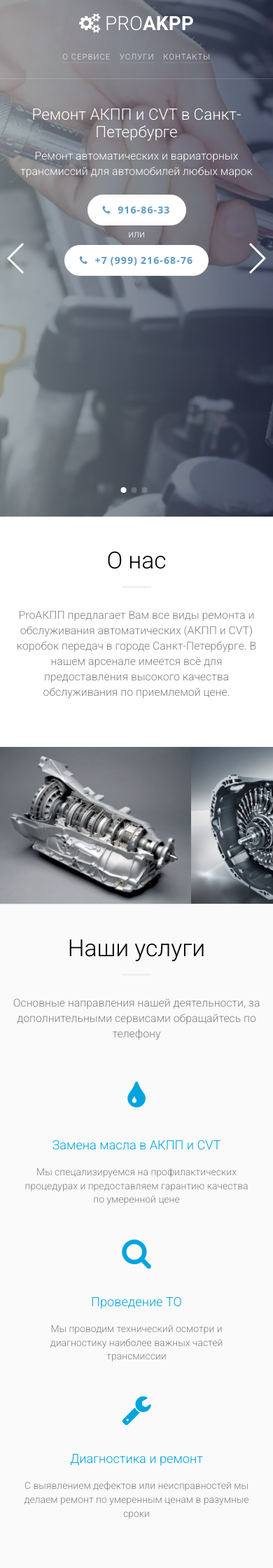
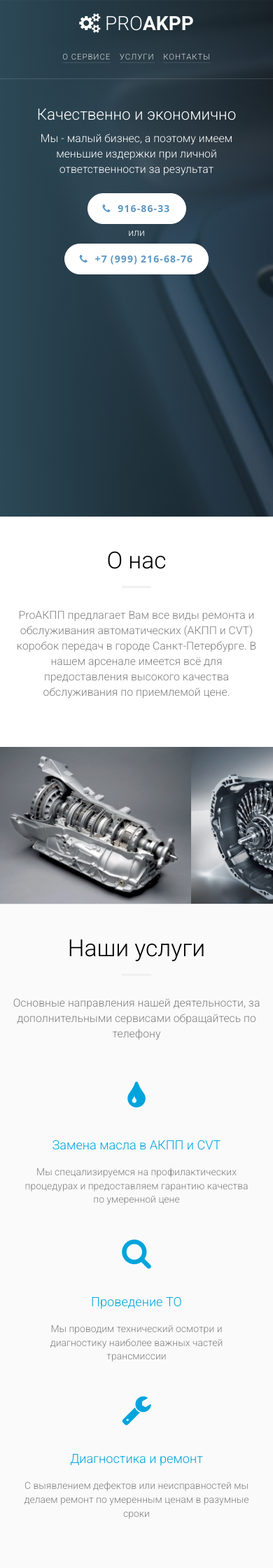
Before and after one commit to web-being/proakpp, a Jekyll site: the page built from index.html, in a window 390 px wide. Shown: the top 2240 px of the page at 70% size. Built offline with Jekyll 4.4.1, drawn with Linux system fonts in a browser that asks for light colours; some of the changed text lies outside the part shown.

Commit message:
Fix content

```diff
--- a/_includes/articles.html
+++ b/_includes/articles.html
@@ -28,8 +28,10 @@
 			</article>{% endfor %}
 		</div>
 
+		<!--
 		<footer class="section-footer">
 			<button class="button">Показать еще</button>
 		</footer>
+		-->
 	</div>
 </section>
--- a/_includes/contacts.html
+++ b/_includes/contacts.html
@@ -58,13 +60,13 @@
 			<address class="section-map-address">
 				ул. Передовиков 8А, Санкт-Петербург<br/>
 				195426<br/>
-				<a href="">Показать на картах гугл</a>
+				<a href="http://maps.google.com/?q=ул. Передовиков 8А, Санкт-Петербург">Показать на картах гугл</a>
 			</address>
 
 			<h3 class="section-map-subtitle">Телефон:</h3>
 			<p class="section-map-phone">
-				<a href="tel:9168633">916-86-33</a> Павел<br/>
-				<a href="tel:+79992166876">+7 999-216-68-76</a> Антон<br/>
+				<a href="tel:9168633">916-86-33</a>, Павел<br/>
+				<a href="tel:+79992166876">+7 999-216-68-76</a>, Антон<br/>
 			</p>
 
 			<h3 class="section-map-subtitle">Почта:</h3>
--- a/_includes/intro.html
+++ b/_includes/intro.html
@@ -68,6 +68,8 @@
 				prevButton: '.section-intro-slider .swiper-button-prev',
 				paginationClickable: true,
 				spaceBetween: 0,
+				autoplay: 3000,
+				speed: 1000,
 
 				pagination: '.section-intro-slider .swiper-pagination',
 				effect: 'fade'
--- a/_includes/testimonials.html
+++ b/_includes/testimonials.html
@@ -12,7 +12,7 @@
 					</div>
 					<div class="section-testimonial-author">
 						<a href="#vk" class="section-testimonial-link">
-							<img src="https://randomuser.me/api/portraits/men/33.jpg" class="section-testimonial-image"/>
+							<img src="https://randomuser.me/api/portraits/men/14.jpg" class="section-testimonial-image"/>
 							<div class="section-testimonial-name">Сергей Григорьев</div>
 							<div class="section-testimonial-bio">Владелец малого бизнеса, Мерседес XL-100</div>
 						</a>
@@ -20,25 +20,25 @@
 				</div>
 				<div class="swiper-slide section-testimonial">
 					<div class="section-testimonial-text">
-						«Чинил коробку своего XL-200. Сделали в срок, все работает, сэкономил в сравнении с официальным сервисом. Ребята молодцы, рекомендую.»
+						«Порекомендовали знакомые. Гараж находится в не самом удобном месте, но ребята делают на удивление хорошо.»
 					</div>
 					<div class="section-testimonial-author">
 						<a href="#vk" class="section-testimonial-link">
-							<img src="https://randomuser.me/api/portraits/men/33.jpg" class="section-testimonial-image"/>
-							<div class="section-testimonial-name">Сергей Григорьев</div>
-							<div class="section-testimonial-bio">Владелец малого бизнеса, Мерседес XL-100</div>
+							<img src="https://randomuser.me/api/portraits/men/79.jpg" class="section-testimonial-image"/>
+							<div class="section-testimonial-name">Василий Шлицов</div>
+							<div class="section-testimonial-bio">Аналитик, Ниссан Тиана 4</div>
 						</a>
 					</div>
 				</div>
 				<div class="swiper-slide section-testimonial">
 					<div class="section-testimonial-text">
-						«Чинил коробку своего XL-200. Сделали в срок, все работает, сэкономил в сравнении с официальным сервисом. Ребята молодцы, рекомендую.»
+						«Обратился к ребятам за помощью в починке коробки, так как стала барахлить. Сделали быстро и дешевле чем ожидал. В общем молодцы!»
 					</div>
 					<div class="section-testimonial-author">
 						<a href="#vk" class="section-testimonial-link">
 							<img src="https://randomuser.me/api/portraits/men/33.jpg" class="section-testimonial-image"/>
-							<div class="section-testimonial-name">Сергей Григорьев</div>
-							<div class="section-testimonial-bio">Владелец малого бизнеса, Мерседес XL-100</div>
+							<div class="section-testimonial-name">Анатолий Довладов</div>
+							<div class="section-testimonial-bio">Менеджер по продажам, тойота РАФ-1</div>
 						</a>
 					</div>
 				</div>
--- a/assets/index.css
+++ b/assets/index.css
@@ -385,6 +385,11 @@
 	bottom: 0;
 	top: 0;
 }
+@media (max-width: 960px) {
+	.section-intro-slider-nav {
+		display: none;
+	}
+}
 .section-intro-slider-nav .centered {
 	position: relative;
 	height: 100%;
@@ -652,6 +657,7 @@
 	text-align: left;
 	display: inline-block;
 	margin-top: 2.4rem;
+	min-width: 13rem;
 }
 .section-testimonial-link {
 	text-decoration: none;
```
Also changed, not shown: other parts of _includes/contacts.html (+2 -0 lines).
